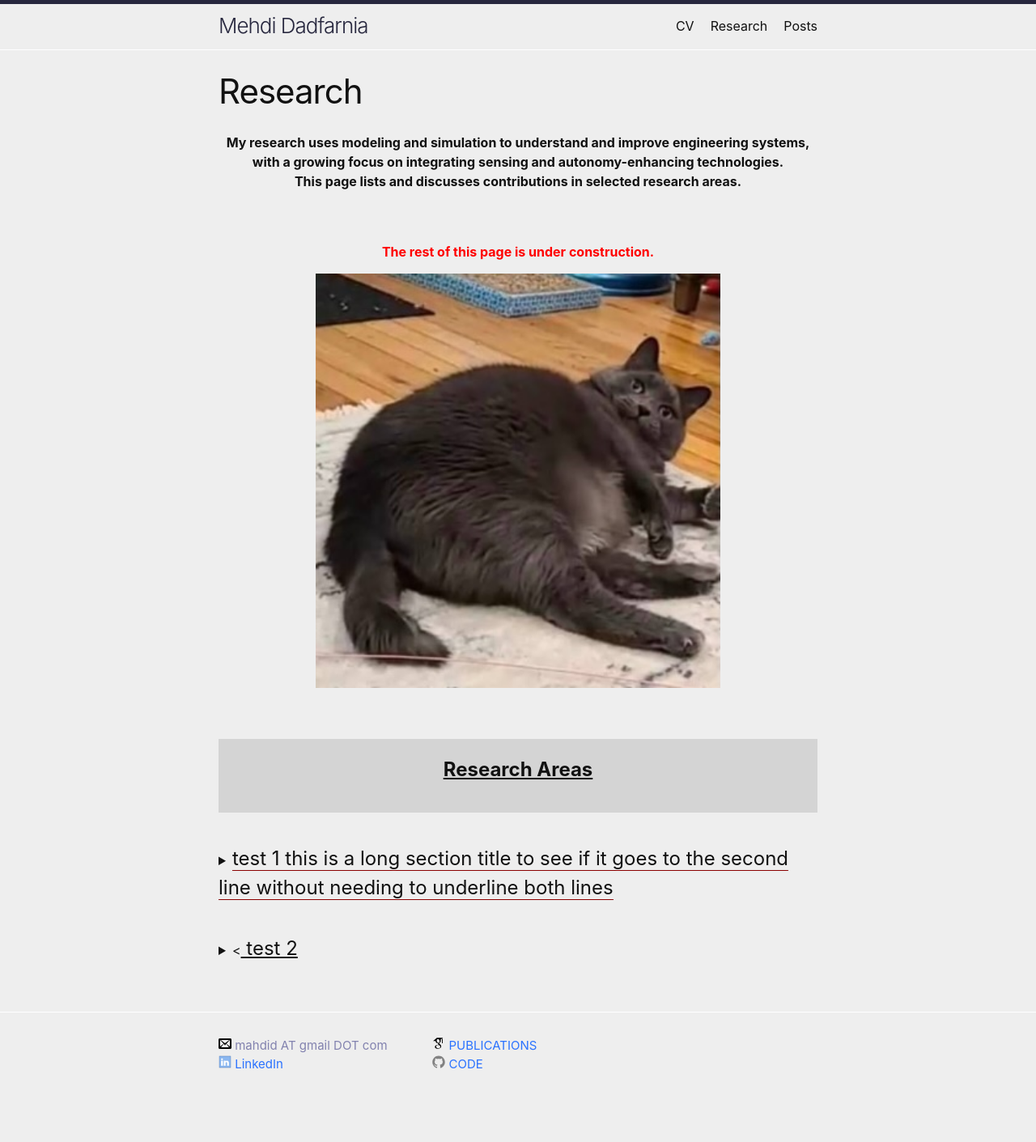
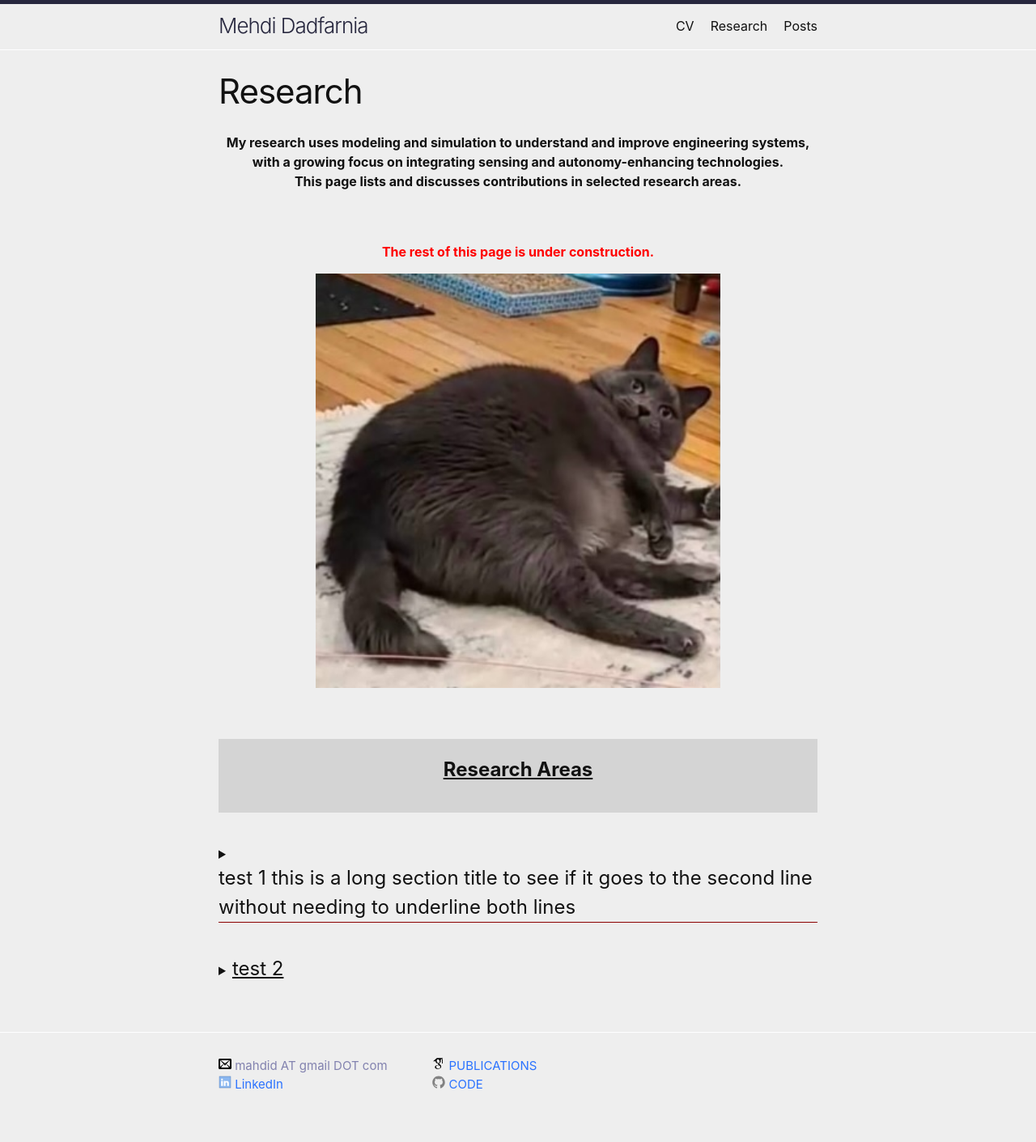
Before and after one commit to mehdidadfarnia/mehdidadfarnia.github.io, a Jekyll site: the page built from research.markdown, in a window 1280 px wide. Shown: the whole page at 81% size. Built offline with Jekyll 4.4.1, drawn with Linux system fonts in a browser that asks for light colours; before the commit the page ends 1386 px from its top, so only the background shows below that.

Commit message:
testing expandable section try 13

```diff
--- a/research.markdown
+++ b/research.markdown
@@ -24,7 +24,7 @@ permalink: /Research/
 
 <details>
   <summary>
-    <h1 style="display: inline; border-bottom: 1px solid darkred; margin: 0; flex: 1;">test 1 this is a long section title to see if it goes to the second line without needing to underline both lines</h1>
+    <h1 style="display: block; border-bottom: 1px solid darkred; margin: 0; flex: 1;">test 1 this is a long section title to see if it goes to the second line without needing to underline both lines</h1>
   </summary>
   hidden content, this is a test again
 </details>
@@ -32,7 +32,7 @@ permalink: /Research/
 <br>
 
 <details>
-  <summary><<h1 style="display: inline; text-decoration: underline;"> test 2</h1></summary>
+  <summary><h1 style="display: inline; text-decoration: underline;"> test 2</h1></summary>
 
 hidden content 2
 
```
